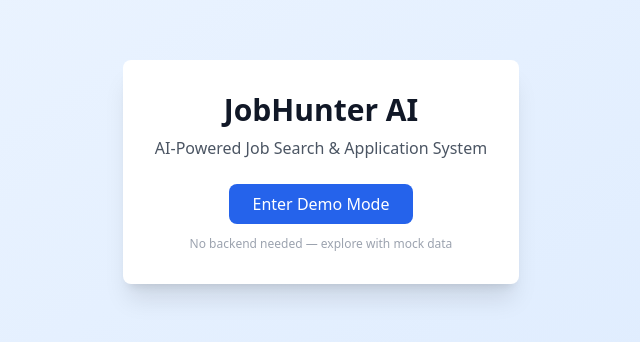
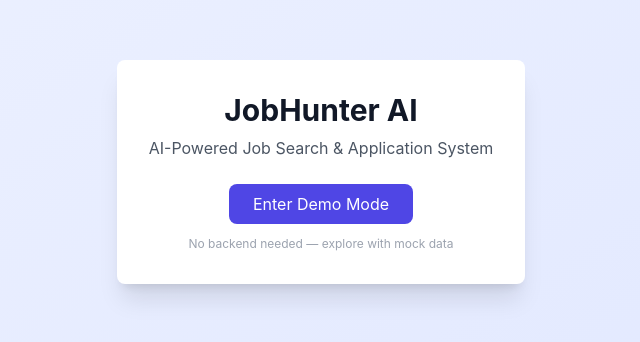
Before and after one commit to BarBenHaim/jobhunter-ai, a React (Vite) app in the folder client/: page / in a window 1280 px wide. Shown: the part 228-570 px from the top of the page, without its empty margins (319-959 px from the left). Built offline with nearby package versions, Linux system fonts and the light colour scheme; no server answers.

Commit message:
Update tailwind.config.js

```diff
--- a/client/tailwind.config.js
+++ b/client/tailwind.config.js
@@ -9,28 +9,29 @@ export default {
           extend: {
                   colors: {
                             primary: {
-          50: '#eff6ff',
-          100: '#dbeafe',
-          200: '#bfdbfe',
-          300: '#93c5fd',
-          400: '#60a5fa',
-          500: '#3b82f6',
-          600: '#2563eb',
-          700: '#1d4ed8',
-          800: '#1e40af',
-          900: '#1e3a8a',
+                                        50: '#eef2ff',
+                                        100: '#e0e7ff',
+                                        200: '#c7d2fe',
+                                        300: '#a5b4fc',
+                                        400: '#818cf8',
+                                        500: '#6366f1',
+                                        600: '#4f46e5',
+                                        700: '#4338ca',
+                                        800: '#3730a3',
+                                        900: '#312e81',
+                                        950: '#1e1b4b',
                             },
                             success: {
-          50: '#f0fdf4',
-          100: '#dcfce7',
-          200: '#bbf7d0',
-          300: '#86efac',
-          400: '#4ade80',
-          500: '#22c55e',
-          600: '#16a34a',
-          700: '#15803d',
-          800: '#166534',
-          900: '#145231',
+                                        50: '#ecfdf5',
+                                        100: '#d1fae5',
+                                        200: '#a7f3d0',
+                                        300: '#6ee7b7',
+                                        400: '#34d399',
+                                        500: '#10b981',
+                                        600: '#059669',
+                                        700: '#047857',
+                                        800: '#065f46',
+                                        900: '#064e3b',
                             },
                             warning: {
                                         50: '#fffbeb',
@@ -58,7 +59,58 @@ export default {
                             },
                   },
                   fontFamily: {
-        sans: ['system-ui', 'sans-serif'],
+                            sans: ['Inter', 'system-ui', 'sans-serif'],
+                  },
+                  boxShadow: {
+                            'glass': '0 8px 32px 0 rgba(31, 38, 135, 0.07)',
+                            'glass-lg': '0 8px 32px 0 rgba(31, 38, 135, 0.15)',
+                            'glass-dark': '0 8px 32px 0 rgba(0, 0, 0, 0.3)',
+                            'glow': '0 0 20px rgba(99, 102, 241, 0.15)',
+                            'glow-lg': '0 0 40px rgba(99, 102, 241, 0.2)',
+                            'card': '0 1px 3px rgba(0,0,0,0.04), 0 6px 16px rgba(0,0,0,0.04)',
+                            'card-hover': '0 4px 12px rgba(0,0,0,0.08), 0 12px 28px rgba(0,0,0,0.06)',
+                  },
+                  backdropBlur: {
+                            'xs': '2px',
+                  },
+                  animation: {
+                            'fade-in': 'fade-in 0.3s ease-out',
+                            'slide-up': 'slide-up 0.4s ease-out',
+                            'slide-down': 'slide-down 0.3s ease-out',
+                            'scale-in': 'scale-in 0.2s ease-out',
+                            'shimmer': 'shimmer 2s linear infinite',
+                            'pulse-soft': 'pulse-soft 2s ease-in-out infinite',
+                            'float': 'float 3s ease-in-out infinite',
+                  },
+                  keyframes: {
+                            'fade-in': {
+                                        from: { opacity: '0' },
+                                        to: { opacity: '1' },
+                            },
+                            'slide-up': {
+                                        from: { transform: 'translateY(16px)', opacity: '0' },
+                                        to: { transform: 'translateY(0)', opacity: '1' },
+                            },
+                            'slide-down': {
+                                        from: { transform: 'translateY(-8px)', opacity: '0' },
+                                        to: { transform: 'translateY(0)', opacity: '1' },
+                            },
+                            'scale-in': {
+                                        from: { transform: 'scale(0.95)', opacity: '0' },
+                                        to: { transform: 'scale(1)', opacity: '1' },
+                            },
+                            'shimmer': {
+                                        '0%': { backgroundPosition: '-200% 0' },
+                                        '100%': { backgroundPosition: '200% 0' },
+                            },
+                            'pulse-soft': {
+                                        '0%, 100%': { opacity: '1' },
+                                        '50%': { opacity: '0.7' },
+                            },
+                            'float': {
+                                        '0%, 100%': { transform: 'translateY(0)' },
+                                        '50%': { transform: 'translateY(-4px)' },
+                            },
                   },
           },
     },
```
Lines whose indentation alone changed are shown as unchanged.
